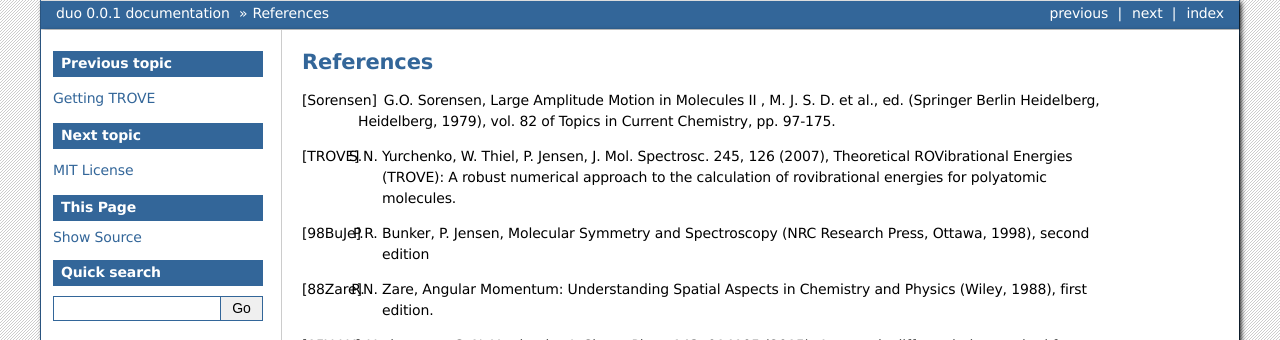
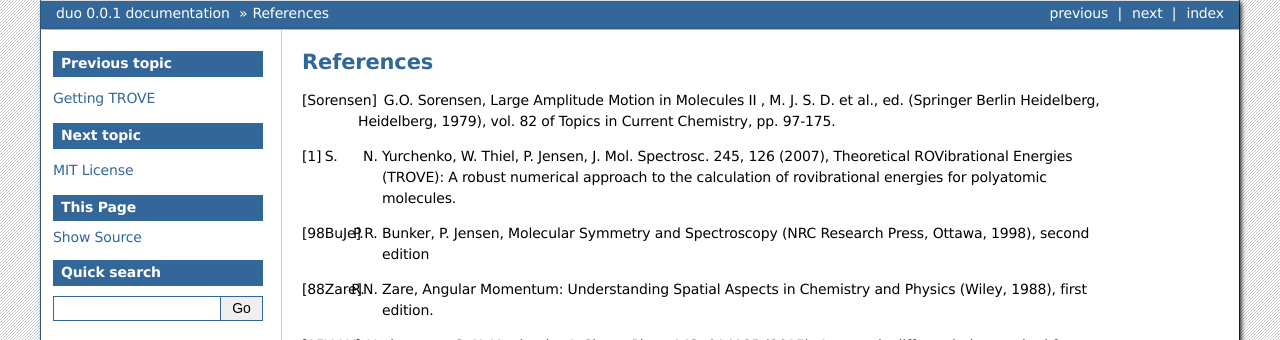
Before and after one commit to Trovemaster/TROVE, a Sphinx documentation site: the page built from docs/source/references.rst, in a window 1280 px wide. Shown: the top 340 px of the page. Built offline with Sphinx 7.4.7, drawn with Linux system fonts in a browser that asks for light colours; formulas are drawn with MathJax 3.

Commit message:
#TROVE try again

```diff
--- a/docs/source/molecules.rst
+++ b/docs/source/molecules.rst
@@ -71,7 +71,7 @@
 
 .. Note:: This was also used as a test example in the original TROVE paper. The coordinate scheme employed is similar to that for Ammonia (see below).
 
-Reference: [#TROVE]_
+Reference: [TROVE]_
 
 
 
@@ -106,7 +106,7 @@
 .. Note:: This was also used as a test example in the original TROVE paper. For diatomic molecules specialist programs
 are of course recommended such as Duo [Duo]_. CO, like H\ :sub:`2`, CO is included only as a test case.
 
-Reference: [#TROVE]_
+Reference: [TROVE]_
 
 
 Ammonia, NH\ :sub:`3`
--- a/docs/source/quickstart.rst
+++ b/docs/source/quickstart.rst
@@ -154,7 +154,7 @@
     KinOrder i
     PotOrder j
 
-where ``i`` and ``j`` are integers. The larger these integers are, the more accurate an expansion of the Hamiltonian is produced. For fast, test calculations, setting ``i`` and ``j`` to 2 and 4 respectively should be sufficient. For accurate results ``i`` and ``j`` should be set to 6 and 8 or 8 and 10 respectively [#TROVE]_.
+where ``i`` and ``j`` are integers. The larger these integers are, the more accurate an expansion of the Hamiltonian is produced. For fast, test calculations, setting ``i`` and ``j`` to 2 and 4 respectively should be sufficient. For accurate results ``i`` and ``j`` should be set to 6 and 8 or 8 and 10 respectively [TROVE]_.
 
 By default, the KEO is generated numerically 'on-the-fly' using the linearised coordinates as a Taylor-type expansion of an order :math:`i`. Alternatively, the KEO can be given as a subroutine in a sum-of-products form using geometrically-defined-coordinates (referenced to as 'local'). In this case, the corresponding expansion order is pre-defined by the given expansion.
 
@@ -183,7 +183,7 @@
      enercut  x
      END
 
-As discussed in more detail in later chapters, TROVE uses products of primitive one-dimensional functions as basis functions. The polyad number, :math:`P`, is a way to restrict the size of the basis set [#TROVE]_. The sum of the primitive function's vibrational quantum number, :math:`v_i`, is then restricted to be below ``N``, that is:
+As discussed in more detail in later chapters, TROVE uses products of primitive one-dimensional functions as basis functions. The polyad number, :math:`P`, is a way to restrict the size of the basis set [TROVE]_. The sum of the primitive function's vibrational quantum number, :math:`v_i`, is then restricted to be below ``N``, that is:
 
 .. math::
      :label: polyad
@@ -278,7 +278,7 @@
 
 `dstep` has to do with how fine TROVE carries out the finite derivatives when the PEF or DMF is re-expanded in terms of the internal TROVE coordinates.
 
-The ``COORDS`` keyword specifies the type of internal coordinates. The standard option is ``linear`` which indicates that the kinetic and potential energy should be expanded in linear coordinates [#TROVE]_. Another option is ``local`` which  uses curvilinear (geometrically defined) coordinates [15YaYu]_. For the curvilinear coordinates, the KEO operators are currently available for a few specific cases. Externally generated curvilinear KEOs can be also used, provided they are given in some TROVE-standard form.
+The ``COORDS`` keyword specifies the type of internal coordinates. The standard option is ``linear`` which indicates that the kinetic and potential energy should be expanded in linear coordinates [TROVE]_. Another option is ``local`` which  uses curvilinear (geometrically defined) coordinates [15YaYu]_. For the curvilinear coordinates, the KEO operators are currently available for a few specific cases. Externally generated curvilinear KEOs can be also used, provided they are given in some TROVE-standard form.
 
 `TRANSFORM` specifies how to transform the coordinates from Z-matrix to the coordinates used in TROVE. This is specified in the mol_*.f90 file for the molecule of interest. For the PF\ :sub:`3` example here, the details of the transformation are given in the ``r-alpha`` subroutine.
 
--- a/docs/source/references.rst
+++ b/docs/source/references.rst
@@ -3,7 +3,7 @@
 
 .. [Sorensen] G.O. Sorensen, Large Amplitude Motion in Molecules II , M. J. S. D. et al., ed. (Springer Berlin Heidelberg, Heidelberg, 1979), vol. 82 of Topics in Current Chemistry, pp. 97-175.
 
-.. [TROVE] S. N. Yurchenko, W. Thiel, P. Jensen, J. Mol. Spectrosc. 245, 126 (2007), Theoretical ROVibrational Energies (TROVE): A robust numerical approach to the calculation of rovibrational energies for polyatomic molecules.
+.. [#TROVE] S. N. Yurchenko, W. Thiel, P. Jensen, J. Mol. Spectrosc. 245, 126 (2007), Theoretical ROVibrational Energies (TROVE): A robust numerical approach to the calculation of rovibrational energies for polyatomic molecules.
 
 .. [98BuJe] P. R. Bunker, P. Jensen, Molecular Symmetry and Spectroscopy (NRC Research Press, Ottawa, 1998), second edition
 
```
